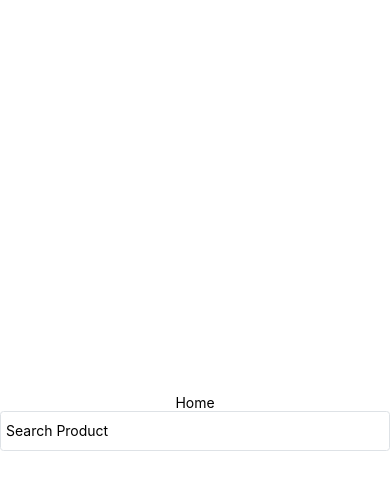
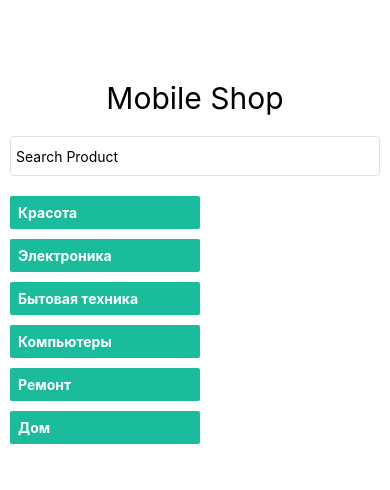
Before and after one commit to aneurysmjs/mobile-shop, a React Native app: screen / in a window 390 px wide. Shown: the top 490 px of the page. Built offline with nearby package versions, Linux system fonts and the light colour scheme.

Commit message:
feat(home): use <Categories />

```diff
--- a/src/pages/Home/Home.styles.ts
+++ b/src/pages/Home/Home.styles.ts
@@ -1,9 +1,17 @@
 import { StyleSheet } from 'react-native';
+
+import layout from '@styles/layout';
 
 export default StyleSheet.create({
   homeContainer: {
-    flex: 1,
-    alignItems: 'center',
-    justifyContent: 'center',
+    ...layout.container,
+    marginTop: 80,
+    justifyContent: 'flex-start',
+  },
+  mainHeader: {
+    color: '#000',
+    fontSize: 30,
+    textAlign: 'center',
+    marginBottom: 20,
   },
 });
--- a/src/pages/Home/Home.tsx
+++ b/src/pages/Home/Home.tsx
@@ -1,15 +1,19 @@
 import React from 'react';
-import { Text, View } from 'react-native';
+import { Text, View, SafeAreaView } from 'react-native';
 
 import SearchInput from '@components/SearchInput';
+import Categories from '@components/Categories';
 
 import styles from './Home.styles';
 
 export default function Home(): React.ReactElement {
   return (
     <View style={styles.homeContainer}>
-      <Text>Home</Text>
-      <SearchInput placeHolder="Search Product" />
+      <SafeAreaView>
+        <Text style={styles.mainHeader}>Mobile Shop</Text>
+        <SearchInput placeHolder="Search Product" />
+        <Categories />
+      </SafeAreaView>
     </View>
   );
 }
```
